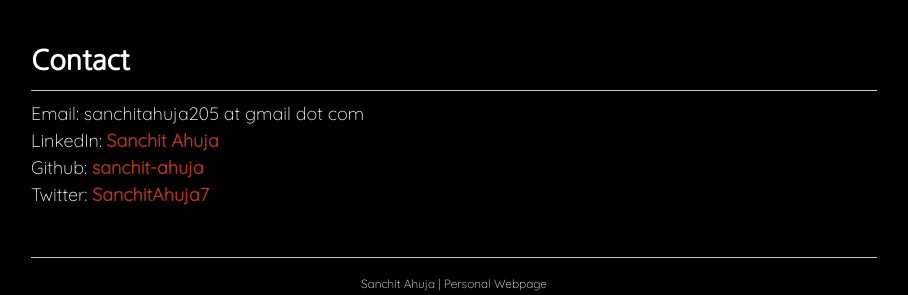
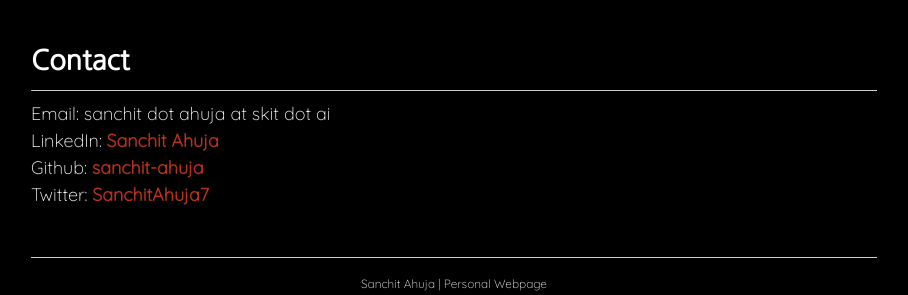
Before and after one commit to sanchit-ahuja/sanchit-ahuja.github.io, a Jekyll site: the page built from index.md, in a window 1280 px wide. Shown: the part 548-843 px from the top of the page, without its empty margins (186-1094 px from the left). Built offline with Jekyll 4.4.1, drawn with Linux system fonts in a browser that asks for light colours.

Commit message:
changed email

```diff
--- a/index.md
+++ b/index.md
@@ -19,7 +19,7 @@ I have also interned with **Samsung, India** wherein I worked on the problem of
 ## Contact
 ---
 
-Email: sanchitahuja205 at gmail dot com <br />
+Email: sanchit dot ahuja at skit dot ai <br />
 LinkedIn: [**Sanchit Ahuja**](https://www.linkedin.com/in/sanchitahuja/){:target="_blank"} <br />
 Github: [**sanchit-ahuja**](https://github.com/sanchit-ahuja/){:target="_blank"} <br />
 Twitter: [**SanchitAhuja7**](https://twitter.com/SanchitAhuja7){:target="_blank"}
```
